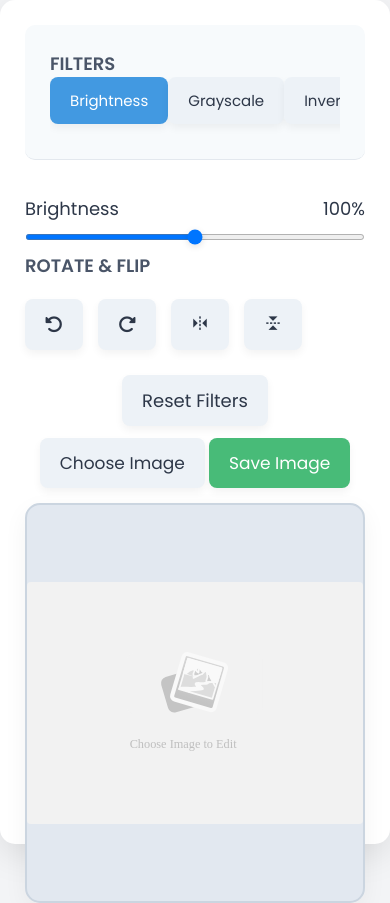
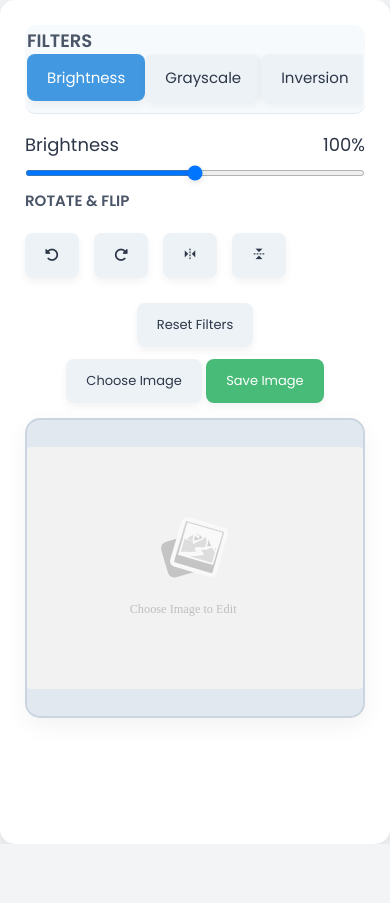
Before and after one commit to mesohaibahmad/Online-Image-Editor, a plain HTML site: page index.html in a window 390 px wide. After the commit the page ends 844 px from the top, so only its background shows below. Drawn offline with nearby package versions, Linux system fonts and the light colour scheme.

Commit message:
Update style.css

```diff
--- a/style.css
+++ b/style.css
@@ -235,7 +235,11 @@ input[type='range']::-webkit-slider-thumb {
 }
 
 @media screen and (max-width: 600px) {
- .editor-panel .filter{
+ .editor-panel{
+  padding: 2px;
+  margin-bottom: 2px;
+ }
+  .editor-panel .filter{
   display: block;
  }
   .editor-panel .options{
@@ -246,13 +250,15 @@ input[type='range']::-webkit-slider-thumb {
   }
   .more{
     width: 100%;
-
     padding: 0px;
   }
   .more .rotate{
 
     margin-top: 5px;
 
+  }
+  .rotate .title{
+    font-size: 15px;
   }
   .more .rotate .options{
 
@@ -261,13 +267,18 @@ input[type='range']::-webkit-slider-thumb {
   .more .controls .reset-filter{
     width: fit-content;
   }
-
+  .more button{
+    font-size: 14px;
+  }
+.more .controls button{
+  font-size: 13px;
+}
   .controls {
 
     margin-bottom: 15px;
   }
 
   .preview-img {
-    min-height: 400px;
+    height: 300px;
   }
 }
```
